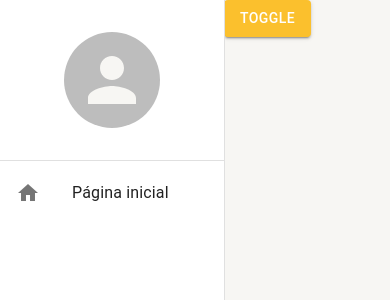
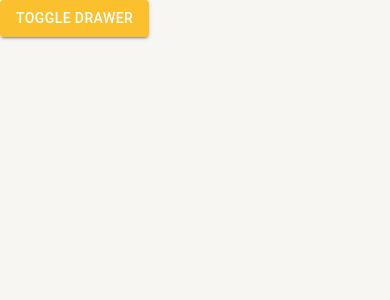
Before and after one commit to victo29/course-react-ts, a React (Create React App) app: page /pagina-inicial in a window 390 px wide. Shown: the top 300 px of the page. Built offline with nearby package versions, Linux system fonts and the light colour scheme.

Commit message:
feat: adding responsive menu lateral

```diff
--- a/src/App.tsx
+++ b/src/App.tsx
@@ -1,16 +1,22 @@
 import { BrowserRouter } from 'react-router-dom';
-import { AppThemeProvider } from './shared/contexts';
+import { AppThemeProvider, DrawerProvider } from './shared/contexts';
 import { AppRoutes } from './routes';
 import { MenuLateral } from './shared/components';
 
 export const App = () => {
   return (
     <AppThemeProvider>
-      <BrowserRouter>
-        <MenuLateral>
-          <AppRoutes />
-        </MenuLateral>
-      </BrowserRouter>
+      <DrawerProvider>
+
+        <BrowserRouter>
+
+          <MenuLateral>
+            <AppRoutes />
+          </MenuLateral>
+
+        </BrowserRouter>
+
+      </DrawerProvider>
     </AppThemeProvider>
   );
 };
--- a/src/routes/index.tsx
+++ b/src/routes/index.tsx
@@ -1,17 +1,17 @@
 import { Button } from '@mui/material';
 import { Routes, Route, Navigate } from 'react-router-dom';
-import { useAppThemeContext } from '../shared/contexts';
+import { useDrawerContext } from '../shared/contexts';
 
 export const AppRoutes = () => {
-  const { toggleTheme } = useAppThemeContext();
+  const { toggleDrawerOpen } = useDrawerContext();
 
   return (
     <Routes>
       <Route
         path="/pagina-inicial"
         element={
-          <Button variant="contained" color="primary" onClick={toggleTheme}>
-            Toggle
+          <Button variant="contained" color="primary" onClick={toggleDrawerOpen}>
+            Toggle Drawer
           </Button>
         }
       ></Route>
--- a/src/shared/components/menu-lateral/MenuLateral.tsx
+++ b/src/shared/components/menu-lateral/MenuLateral.tsx
@@ -1,5 +1,7 @@
 import { Avatar, Divider, Drawer, Icon, List, ListItemButton, ListItemIcon, ListItemText, useTheme } from '@mui/material';
-import { Box } from '@mui/system';
+import { Box, useMediaQuery } from '@mui/system';
+
+import { useDrawerContext } from '../../contexts';
 
 interface IMenuLateralProps {
   children: React.ReactNode
@@ -8,10 +10,13 @@
 export const MenuLateral: React.FC<IMenuLateralProps> = ({children}) => {
 
   const theme = useTheme();
+  const smDown = useMediaQuery(theme.breakpoints.down('sm'));
+
+  const { isDrawerOpen , toggleDrawerOpen } = useDrawerContext();
 
   return (
     <>
-      <Drawer variant='permanent' >
+      <Drawer  open={isDrawerOpen} variant={smDown ? 'temporary' : 'permanent'} onClose={toggleDrawerOpen}>
         <Box width={theme.spacing(28)} height='100%' display='flex' flexDirection='column' >
 
           <Box width='100%' height={theme.spacing(20)} display='flex' alignItems='center' justifyContent='center'>
@@ -38,7 +43,7 @@
         </Box>
       </Drawer>
 
-      <Box height='100vh' marginLeft={theme.spacing(28)}>
+      <Box height='100vh' marginLeft={smDown ?  0 : theme.spacing(28)}>
         {children}
       </Box>
     </>
--- /dev/null
+++ b/src/shared/contexts/DrawerContext.tsx
@@ -0,0 +1,33 @@
+import React, {createContext, useCallback, useContext, useState,} from 'react';
+
+interface IDrawerContextData {
+  isDrawerOpen: boolean;
+  toggleDrawerOpen: () => void;
+}
+
+const DrawerContext = createContext({} as IDrawerContextData);
+
+export const useDrawerContext = () => {
+  return useContext(DrawerContext);
+};
+
+interface IAppDrawerProviderProps {
+  children: React.ReactNode
+}
+
+export const DrawerProvider: React.FC<IAppDrawerProviderProps> = ({
+  children,
+}) => {
+  const [isDrawerOpen, setIsDrawerOpen] = useState(false);
+
+  const toggleDrawerOpen = useCallback(() => {
+    setIsDrawerOpen((oldDrawerOpen) => !oldDrawerOpen
+    );
+  }, []);
+
+  return (
+    <DrawerContext.Provider value={{ isDrawerOpen, toggleDrawerOpen }}>
+      {children}
+    </DrawerContext.Provider>
+  );
+};
--- a/src/shared/contexts/index.ts
+++ b/src/shared/contexts/index.ts
@@ -1 +1,2 @@
 export * from './ThemeContext';
+export * from './DrawerContext';
```
